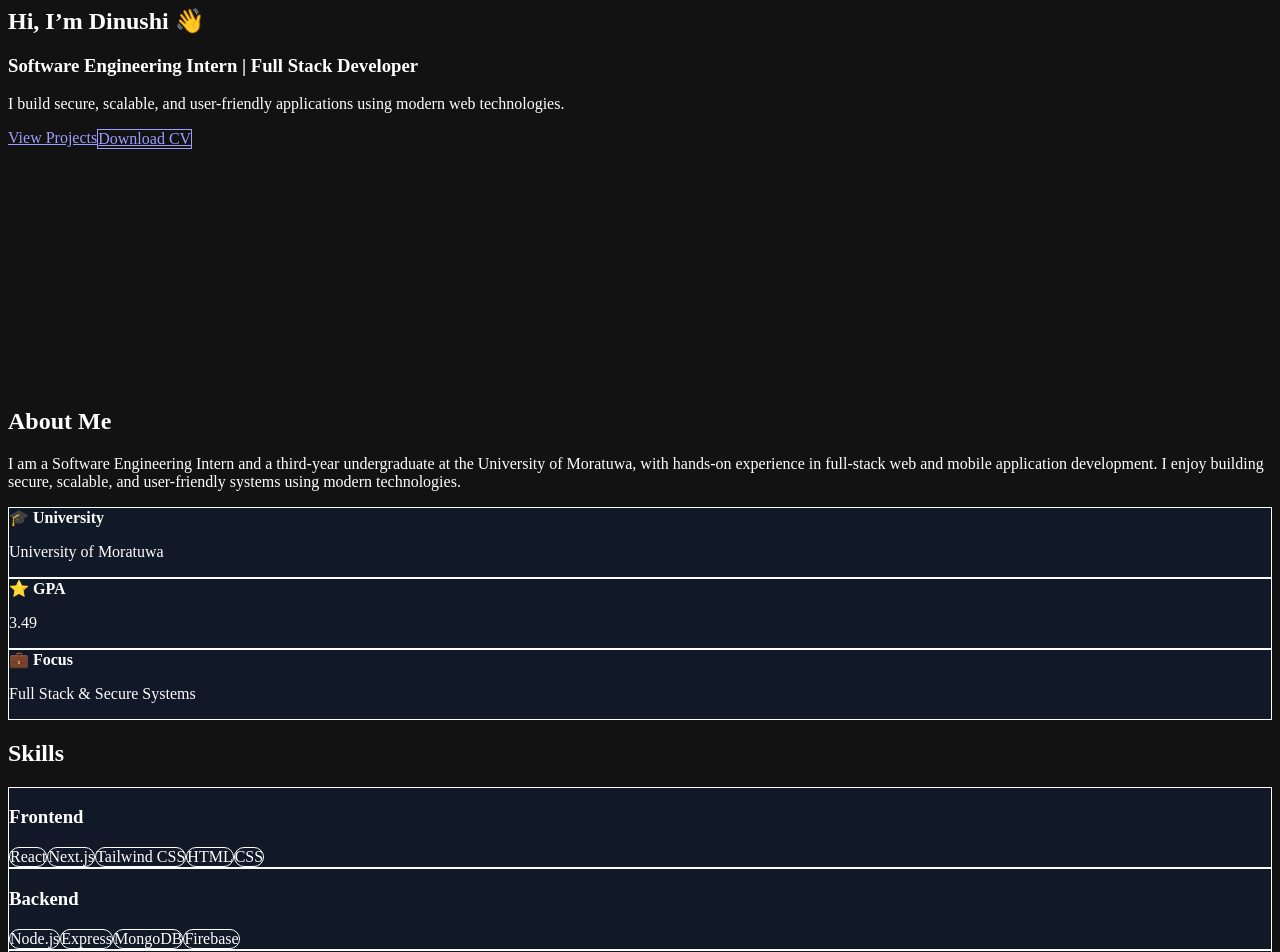
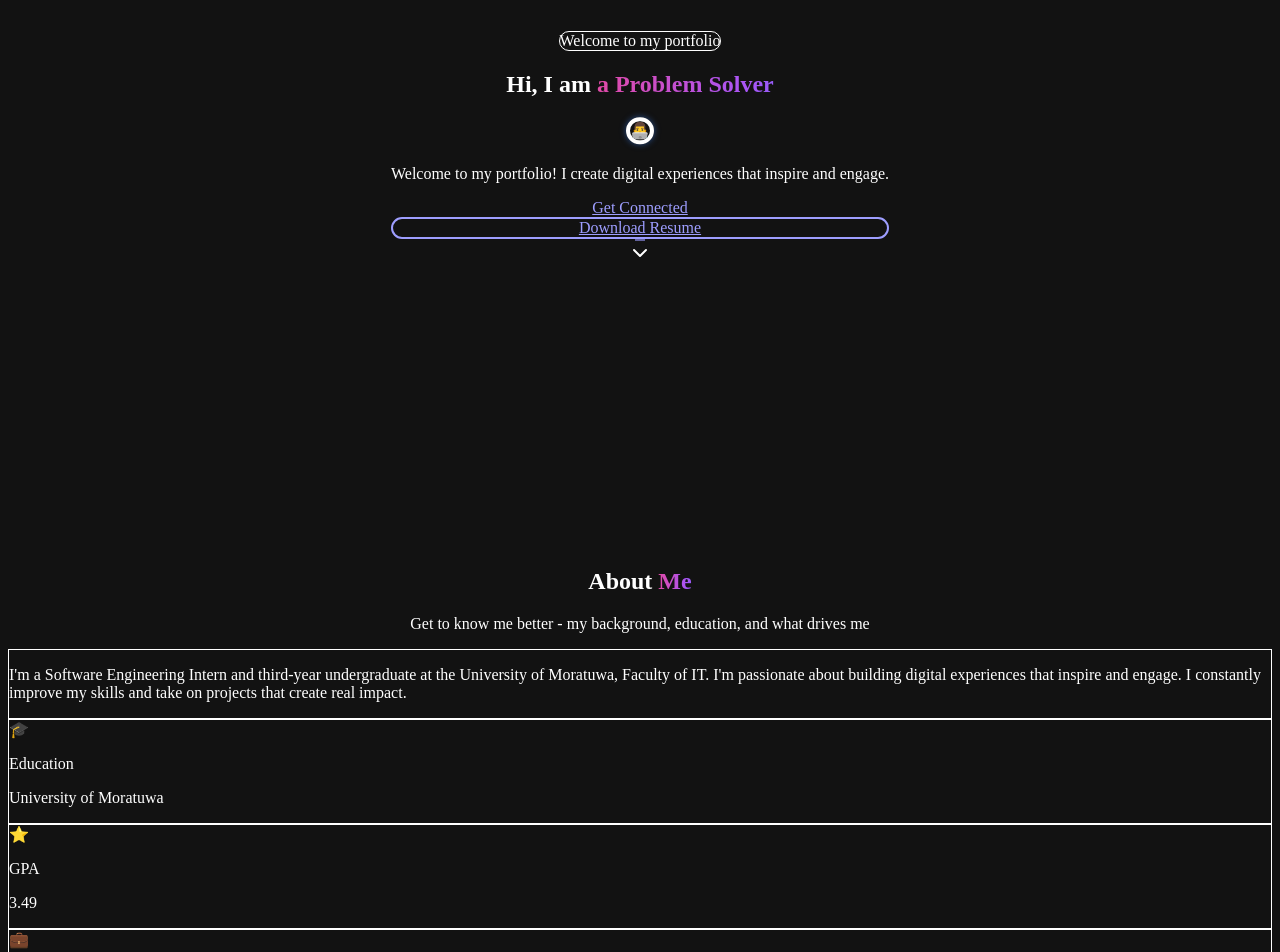
Before and after one commit to IDMendis/My-Portfolio, a Next.js app: page / in a window 1280 px wide. Shown: the part 260-1212 px from the top of the page. Built offline with nearby package versions, Linux system fonts and the light colour scheme.

Commit message:
recreated the page.tsx

```diff
--- a/app/page.tsx
+++ b/app/page.tsx
@@ -1,128 +1,23 @@
 import Navbar from "@/components/Navbar";
+import HeroSection from "@/components/HeroSection";
+import AboutSection from "@/components/AboutSection";
+import SkillsSection from "@/components/SkillsSection";
+import ProjectsSection from "@/components/ProjectsSection";
+import ContactSection from "@/components/ContactSection";
+import Footer from "@/components/Footer";
 
-/* =======================
-   DATA
-======================= */
-const skills = {
-  frontend: ["React", "Next.js", "Tailwind CSS", "HTML", "CSS"],
-  backend: ["Node.js", "Express", "MongoDB", "Firebase"],
-  tools: ["Git", "GitHub", "Postman", "Figma"],
-};
-
-/* =======================
-   PAGE
-======================= */
 export default function Home() {
   return (
     <>
       <Navbar />
-
-      <main className="pt-32 max-w-6xl mx-auto px-6">
-
-        {/* ================= HERO ================= */}
-        <section className="min-h-[80vh] grid grid-cols-1 md:grid-cols-2 items-center gap-10">
-
-          {/* LEFT */}
-          <div>
-            <h2 className="text-4xl md:text-5xl font-bold mb-4">
-              Hi, I’m <span className="text-sky-400">Dinushi</span> 👋
-            </h2>
-
-            <h3 className="text-xl md:text-2xl font-medium text-gray-300 mb-6">
-              Software Engineering Intern{" "}
-              <span className="text-sky-400">|</span> Full Stack Developer
-            </h3>
-
-            <p className="max-w-md text-gray-400 mb-8">
-              I build secure, scalable, and user-friendly applications using
-              modern web technologies.
-            </p>
-
-            <div className="flex gap-4">
-              <a
-                href="#projects"
-                className="px-6 py-3 rounded-lg bg-sky-400 text-black font-semibold hover:bg-sky-500 transition"
-              >
-                View Projects
-              </a>
-
-              <a
-                href="/Dinushi_Mendis_CV.pdf"
-                className="px-6 py-3 rounded-lg border border-gray-500 hover:bg-gray-800 transition"
-              >
-                Download CV
-              </a>
-            </div>
-          </div>
-
-          {/* RIGHT */}
-          <div className="hidden md:flex justify-center">
-            <div className="w-64 h-64 rounded-full bg-sky-400/10 border border-sky-400/30 flex items-center justify-center text-sky-400 text-xl">
-              Your Photo
-            </div>
-          </div>
-        </section>
-
-        {/* ================= ABOUT ================= */}
-        <section id="about" className="py-24">
-          <h2 className="text-3xl font-bold mb-6">About Me</h2>
-
-          <p className="max-w-3xl text-gray-400 leading-relaxed">
-            I am a Software Engineering Intern and a third-year undergraduate at
-            the University of Moratuwa, with hands-on experience in full-stack
-            web and mobile application development. I enjoy building secure,
-            scalable, and user-friendly systems using modern technologies.
-          </p>
-
-          <div className="mt-8 grid grid-cols-1 md:grid-cols-3 gap-6">
-            <InfoCard title="🎓 University" value="University of Moratuwa" />
-            <InfoCard title="⭐ GPA" value="3.49" />
-            <InfoCard title="💼 Focus" value="Full Stack & Secure Systems" />
-          </div>
-        </section>
-
-        {/* ================= SKILLS ================= */}
-        <section id="skills" className="py-24">
-          <h2 className="text-3xl font-bold mb-10">Skills</h2>
-
-          <div className="grid grid-cols-1 md:grid-cols-3 gap-8">
-            {Object.entries(skills).map(([category, items]) => (
-              <div
-                key={category}
-                className="p-6 rounded-xl bg-[#111827] border border-gray-800"
-              >
-                <h3 className="text-lg font-semibold capitalize mb-4 text-sky-400">
-                  {category}
-                </h3>
-
-                <div className="flex flex-wrap gap-2">
-                  {items.map((skill) => (
-                    <span
-                      key={skill}
-                      className="px-3 py-1 text-sm rounded-full bg-sky-400/10 text-sky-300 border border-sky-400/20"
-                    >
-                      {skill}
-                    </span>
-                  ))}
-                </div>
-              </div>
-            ))}
-          </div>
-        </section>
-
+      <main>
+        <HeroSection />
+        <AboutSection />
+        <SkillsSection />
+        <ProjectsSection />
+        <ContactSection />
       </main>
+      <Footer />
     </>
   );
 }
-
-/* =======================
-   REUSABLE COMPONENTS
-======================= */
-function InfoCard({ title, value }) {
-  return (
-    <div className="p-6 rounded-xl bg-[#111827] border border-gray-800">
-      <strong>{title}</strong>
-      <p className="text-gray-400 mt-2">{value}</p>
-    </div>
-  );
-}
```
